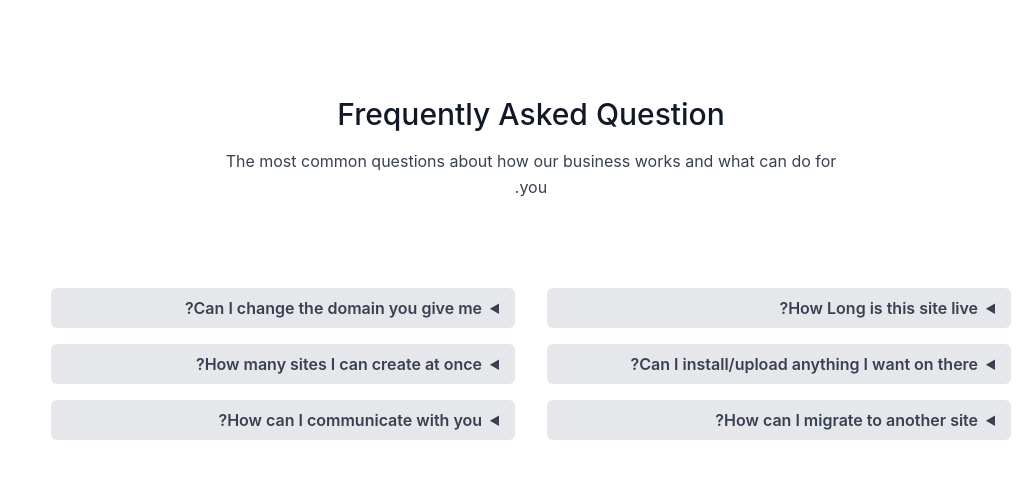
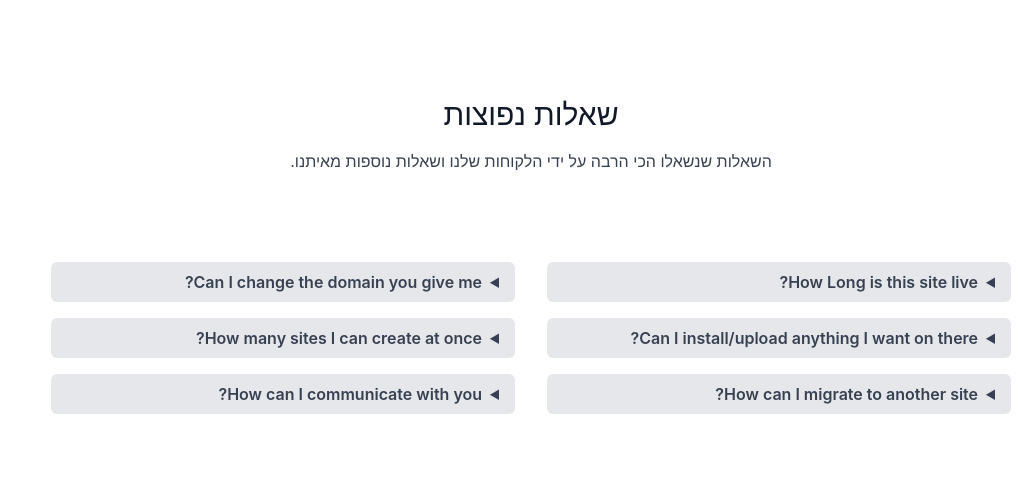
Before and after one commit to MalakoN17/MultiMarket-team-project, a React (Create React App) app in the folder client/: page /question in a window 1280 px wide. Shown: the top 478 px of the page, without its empty margins (257-1280 px from the left). Built offline with nearby package versions, Linux system fonts and the light colour scheme; no server answers.

Commit message:
add sites

```diff
--- a/client/src/pages/ContactUS.jsx
+++ b/client/src/pages/ContactUS.jsx
@@ -12,7 +12,7 @@ export default function ContactUS() {
             style={{
               backgroundPosition: '50%',
               backgroundImage:
-                'url("https://mdbootstrap.com/img/new/textures/full/284.jpg")',
+                'url("https://images.pexels.com/photos/851555/pexels-photo-851555.jpeg?auto=compress&cs=tinysrgb&w=1260&h=750&dpr=1")',
               height: '300px',
             }}
           ></div>
--- a/client/src/pages/FQ.jsx
+++ b/client/src/pages/FQ.jsx
@@ -7,11 +7,10 @@ export default function FQ() {
         <div className="container px-5 py-24 mx-auto">
           <div className="text-center mb-20">
             <h1 className="sm:text-3xl text-2xl font-medium text-center title-font text-gray-900 mb-4">
-              Frequently Asked Question
+              שאלות נפוצות
             </h1>
             <p className="text-base leading-relaxed xl:w-2/4 lg:w-3/4 mx-auto">
-              The most common questions about how our business works and what
-              can do for you.
+              השאלות שנשאלו הכי הרבה על ידי הלקוחות שלנו ושאלות נוספות מאיתנו.
             </p>
           </div>
           <div className="flex flex-wrap lg:w-4/5 sm:mx-auto sm:mb-2 -mx-2">
```
